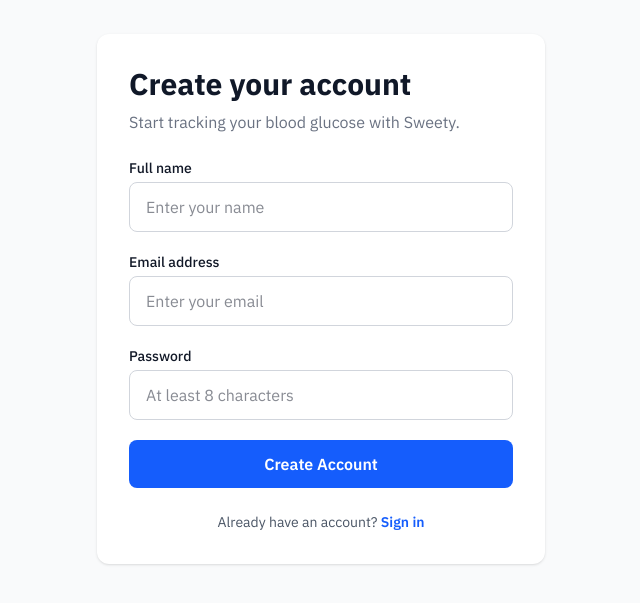
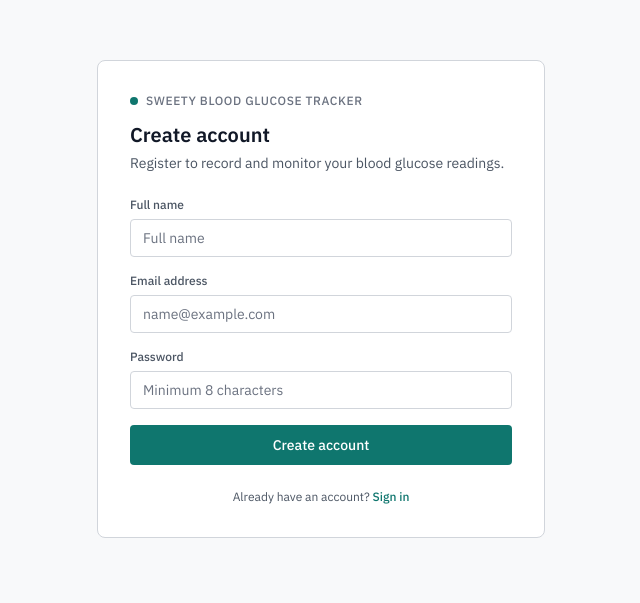
Before and after one commit to PRAVIN2506/Project_Sweety-blood-glucose-tracker, a React (Vite) app in the folder client/: page /register in a window 1280 px wide. Shown: the part 101-704 px from the top of the page, without its empty margins (319-959 px from the left). Built offline with nearby package versions, Linux system fonts and the light colour scheme; no server answers.

Commit message:
refactor(auth): apply clinical design system to login and registration views

```diff
--- a/client/src/pages/LoginPage.tsx
+++ b/client/src/pages/LoginPage.tsx
@@ -26,19 +26,28 @@ function LoginPage() {
     };
 
     return (
-        <div className="flex min-h-screen items-center justify-center bg-gray-50 px-4">
-            <div className="w-full max-w-md rounded-xl bg-white p-8 shadow-sm">
-                <h1 className="mb-2 text-3xl font-bold text-gray-900">
-                    Welcome to Sweety
-                </h1>
+        <div className="flex min-h-screen items-center justify-center bg-canvas px-4 py-12">
+            <div className="w-full max-w-md rounded-lg border border-border-strong bg-surface p-8">
+                <div className="mb-6">
+                    <div className="mb-3 flex items-center gap-2">
+                        <span className="h-2 w-2 rounded-full bg-accent" aria-hidden="true" />
+                        <span className="text-xs font-medium uppercase tracking-wider text-text-muted">
+                            Sweety Blood Glucose Tracker
+                        </span>
+                    </div>
 
-                <p className="mb-6 text-gray-500">
-                    Sign in to manage your blood glucose readings.
-                </p>
+                    <h1 className="text-xl font-semibold text-text-primary">
+                        Sign in
+                    </h1>
 
-                <form onSubmit={handleSubmit} className="space-y-5">
+                    <p className="mt-1 text-sm text-text-secondary">
+                        Enter your credentials to access your blood glucose records.
+                    </p>
+                </div>
+
+                <form onSubmit={handleSubmit} className="space-y-4">
                     <div>
-                        <label htmlFor="email" className="mb-1 block text-sm font-medium">
+                        <label htmlFor="email" className="mb-1.5 block text-xs font-medium text-text-secondary">
                             Email address
                         </label>
 
@@ -52,13 +61,13 @@ function LoginPage() {
                             }}
                             required
                             autoComplete="email"
-                            className="w-full rounded-lg border border-gray-300 px-4 py-3 outline-none focus:border-blue-500"
-                            placeholder="Enter your email"
+                            className="w-full rounded border border-border-strong bg-surface px-3 py-2 text-sm text-text-primary placeholder:text-text-muted outline-none focus:border-accent focus:ring-1 focus:ring-accent"
+                            placeholder="name@example.com"
                         />
                     </div>
 
                     <div>
-                        <label htmlFor="password" className="mb-1 block text-sm font-medium">
+                        <label htmlFor="password" className="mb-1.5 block text-xs font-medium text-text-secondary">
                             Password
                         </label>
 
@@ -72,29 +81,29 @@ function LoginPage() {
                             }}
                             required
                             autoComplete="current-password"
-                            className="w-full rounded-lg border border-gray-300 px-4 py-3 outline-none focus:border-blue-500"
+                            className="w-full rounded border border-border-strong bg-surface px-3 py-2 text-sm text-text-primary placeholder:text-text-muted outline-none focus:border-accent focus:ring-1 focus:ring-accent"
                             placeholder="Enter your password"
                         />
                     </div>
 
                     {error && (
-                        <p role="alert" className="text-sm text-red-600">
+                        <div role="alert" className="rounded border border-critical-border bg-critical-bg p-3 text-xs text-critical">
                             {error}
-                        </p>
+                        </div>
                     )}
 
                     <button
                         type="submit"
                         disabled={status === "loading"}
-                        className="w-full rounded-lg bg-blue-600 px-4 py-3 font-semibold text-white hover:bg-blue-700 disabled:cursor-not-allowed disabled:opacity-60"
+                        className="w-full rounded bg-accent px-4 py-2.5 text-sm font-medium text-white transition hover:bg-accent-hover disabled:cursor-not-allowed disabled:opacity-50"
                     >
-                        {status === "loading" ? "Signing in..." : "Sign In"}
+                        {status === "loading" ? "Signing in..." : "Sign in"}
                     </button>
                 </form>
 
-                <p className="mt-6 text-center text-sm text-gray-600">
+                <p className="mt-6 text-center text-xs text-text-secondary">
                     Don't have an account?{" "}
-                    <Link to="/register" className="font-semibold text-blue-600">
+                    <Link to="/register" className="font-medium text-accent hover:underline">
                         Create account
                     </Link>
                 </p>
--- a/client/src/pages/RegisterPage.tsx
+++ b/client/src/pages/RegisterPage.tsx
@@ -33,19 +33,28 @@ function RegisterPage() {
     };
 
     return (
-        <div className="flex min-h-screen items-center justify-center bg-gray-50 px-4">
-            <div className="w-full max-w-md rounded-xl bg-white p-8 shadow-sm">
-                <h1 className="mb-2 text-3xl font-bold text-gray-900">
-                    Create your account
-                </h1>
+        <div className="flex min-h-screen items-center justify-center bg-canvas px-4 py-12">
+            <div className="w-full max-w-md rounded-lg border border-border-strong bg-surface p-8">
+                <div className="mb-6">
+                    <div className="mb-3 flex items-center gap-2">
+                        <span className="h-2 w-2 rounded-full bg-accent" aria-hidden="true" />
+                        <span className="text-xs font-medium uppercase tracking-wider text-text-muted">
+                            Sweety Blood Glucose Tracker
+                        </span>
+                    </div>
 
-                <p className="mb-6 text-gray-500">
-                    Start tracking your blood glucose with Sweety.
-                </p>
+                    <h1 className="text-xl font-semibold text-text-primary">
+                        Create account
+                    </h1>
 
-                <form onSubmit={handleSubmit} className="space-y-5">
+                    <p className="mt-1 text-sm text-text-secondary">
+                        Register to record and monitor your blood glucose readings.
+                    </p>
+                </div>
+
+                <form onSubmit={handleSubmit} className="space-y-4">
                     <div>
-                        <label htmlFor="name" className="mb-1 block text-sm font-medium">
+                        <label htmlFor="name" className="mb-1.5 block text-xs font-medium text-text-secondary">
                             Full name
                         </label>
 
@@ -61,13 +70,13 @@ function RegisterPage() {
                             minLength={2}
                             maxLength={100}
                             autoComplete="name"
-                            className="w-full rounded-lg border border-gray-300 px-4 py-3 outline-none focus:border-blue-500"
-                            placeholder="Enter your name"
+                            className="w-full rounded border border-border-strong bg-surface px-3 py-2 text-sm text-text-primary placeholder:text-text-muted outline-none focus:border-accent focus:ring-1 focus:ring-accent"
+                            placeholder="Full name"
                         />
                     </div>
 
                     <div>
-                        <label htmlFor="email" className="mb-1 block text-sm font-medium">
+                        <label htmlFor="email" className="mb-1.5 block text-xs font-medium text-text-secondary">
                             Email address
                         </label>
 
@@ -81,13 +90,13 @@ function RegisterPage() {
                             }}
                             required
                             autoComplete="email"
-                            className="w-full rounded-lg border border-gray-300 px-4 py-3 outline-none focus:border-blue-500"
-                            placeholder="Enter your email"
+                            className="w-full rounded border border-border-strong bg-surface px-3 py-2 text-sm text-text-primary placeholder:text-text-muted outline-none focus:border-accent focus:ring-1 focus:ring-accent"
+                            placeholder="name@example.com"
                         />
                     </div>
 
                     <div>
-                        <label htmlFor="password" className="mb-1 block text-sm font-medium">
+                        <label htmlFor="password" className="mb-1.5 block text-xs font-medium text-text-secondary">
                             Password
                         </label>
 
@@ -102,29 +111,29 @@ function RegisterPage() {
                             required
                             minLength={8}
                             autoComplete="new-password"
-                            className="w-full rounded-lg border border-gray-300 px-4 py-3 outline-none focus:border-blue-500"
-                            placeholder="At least 8 characters"
+                            className="w-full rounded border border-border-strong bg-surface px-3 py-2 text-sm text-text-primary placeholder:text-text-muted outline-none focus:border-accent focus:ring-1 focus:ring-accent"
+                            placeholder="Minimum 8 characters"
                         />
                     </div>
 
                     {error && (
-                        <p role="alert" className="text-sm text-red-600">
+                        <div role="alert" className="rounded border border-critical-border bg-critical-bg p-3 text-xs text-critical">
                             {error}
-                        </p>
+                        </div>
                     )}
 
                     <button
                         type="submit"
                         disabled={status === "loading"}
-                        className="w-full rounded-lg bg-blue-600 px-4 py-3 font-semibold text-white hover:bg-blue-700 disabled:cursor-not-allowed disabled:opacity-60"
+                        className="w-full rounded bg-accent px-4 py-2.5 text-sm font-medium text-white transition hover:bg-accent-hover disabled:cursor-not-allowed disabled:opacity-50"
                     >
-                        {status === "loading" ? "Creating account..." : "Create Account"}
+                        {status === "loading" ? "Creating account..." : "Create account"}
                     </button>
                 </form>
 
-                <p className="mt-6 text-center text-sm text-gray-600">
+                <p className="mt-6 text-center text-xs text-text-secondary">
                     Already have an account?{" "}
-                    <Link to="/login" className="font-semibold text-blue-600">
+                    <Link to="/login" className="font-medium text-accent hover:underline">
                         Sign in
                     </Link>
                 </p>
```
